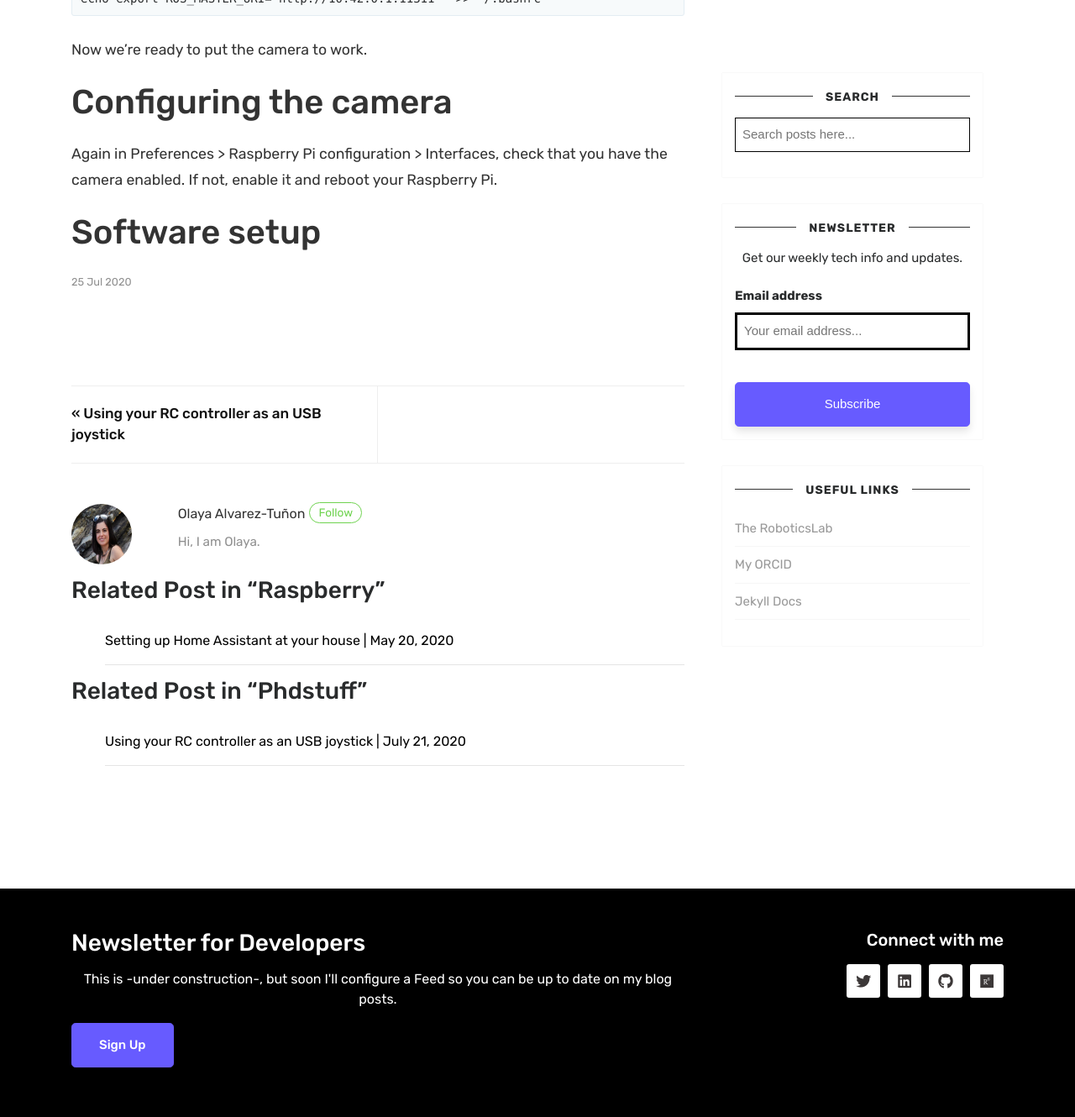
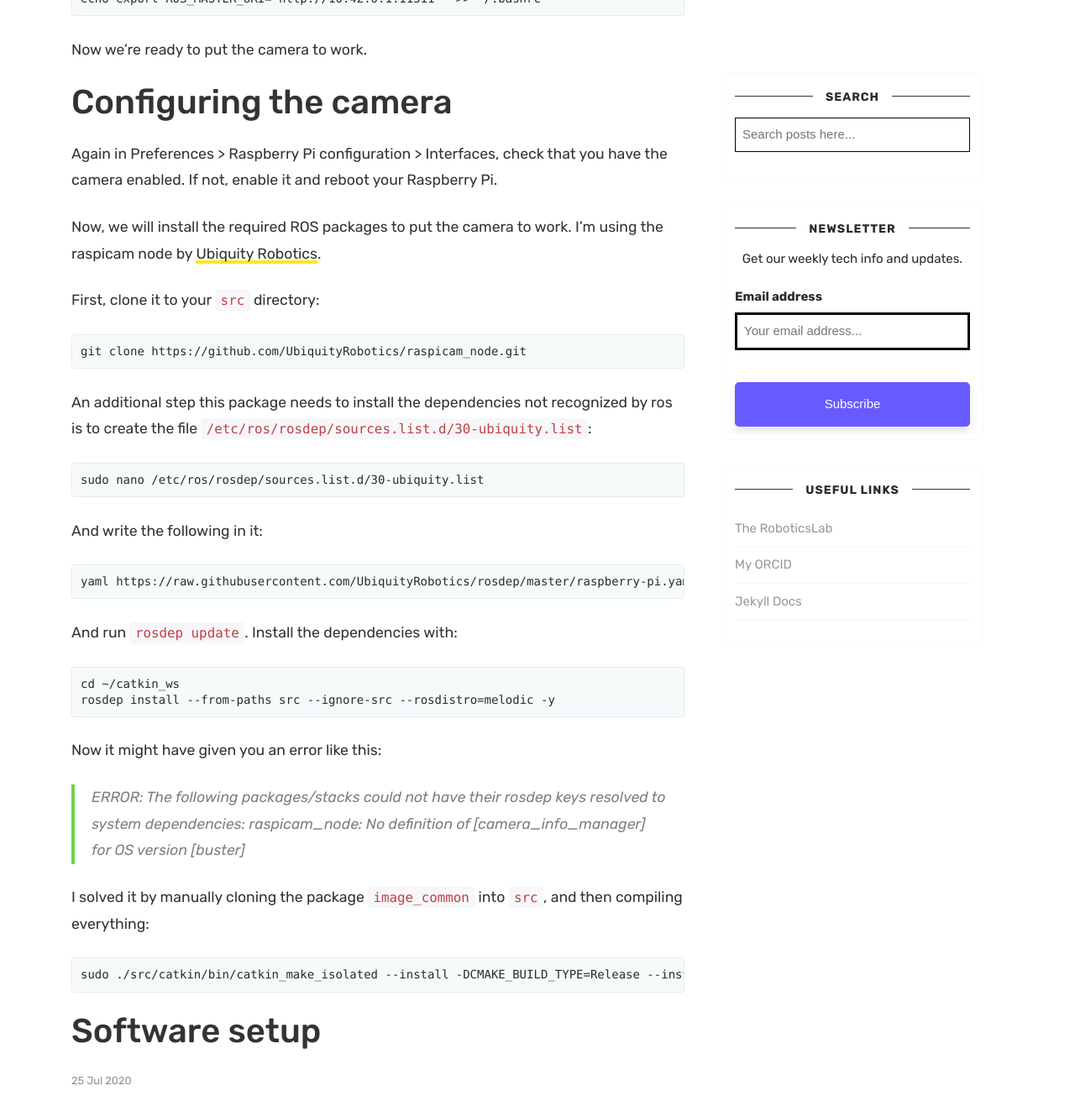
Before and after one commit to olayasturias/olayasturias.github.io, a Jekyll site: the page built from _posts/2020-07-25-rpi-cam-ros.md, in a window 1280 px wide and 1400 px high, scrolled down 3430 px. Shown: the top 1330 px of the window at 84% size. Built offline with Jekyll 4.4.1, drawn with Linux system fonts in a browser that asks for light colours; nearby versions of some CDN libraries; comment, search, counter and statistics services are not loaded.

Commit message:
Update 2020-07-25-rpi-cam-ros.md

````diff
--- a/_posts/2020-07-25-rpi-cam-ros.md
+++ b/_posts/2020-07-25-rpi-cam-ros.md
@@ -94,6 +94,46 @@ Again in Preferences > Raspberry Pi configuration > Interfaces,
 check that you have the camera enabled. If not, enable it and reboot
 your Raspberry Pi.
 
+Now, we will install the required ROS packages to put the camera to work.
+I'm using the raspicam node by [Ubiquity Robotics](https://github.com/UbiquityRobotics/raspicam_node).
+
+First, clone it to your `src` directory:
+
+```ini
+git clone https://github.com/UbiquityRobotics/raspicam_node.git
+```
+An additional step this package needs to install the dependencies not recognized by ros is
+to create the file `/etc/ros/rosdep/sources.list.d/30-ubiquity.list`:
+
+```ini
+sudo nano /etc/ros/rosdep/sources.list.d/30-ubiquity.list
+```
+And write the following in it:
+
+```ini
+yaml https://raw.githubusercontent.com/UbiquityRobotics/rosdep/master/raspberry-pi.yaml
+```
+
+And run `rosdep update`. Install the dependencies with:
+
+```ini
+cd ~/catkin_ws
+rosdep install --from-paths src --ignore-src --rosdistro=melodic -y
+```
+
+Now it might have given you an error like this:
+
+> ERROR: The following packages/stacks could not have their rosdep keys resolved to system dependencies:
+> raspicam_node: No definition of [camera_info_manager] for OS version [buster]
+
+I solved it by manually cloning the package `image_common` into `src`, and then
+compiling everything:
+
+```ini
+sudo ./src/catkin/bin/catkin_make_isolated --install -DCMAKE_BUILD_TYPE=Release --install-space /opt/ros/melodic
+```
+
+
 
 
 
````
